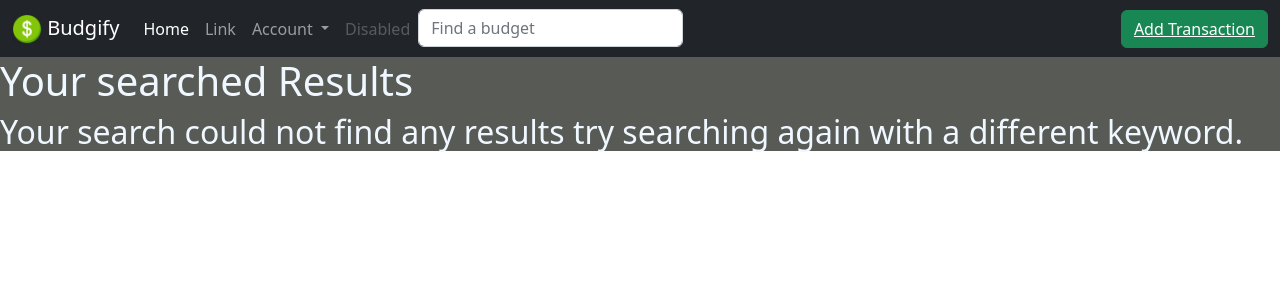
After one commit to joelwagner747/budgetapp, a Django app: page /search/ in a window 1280 px wide. The commit adds this page. Shown: the top 300 px of the page. Run offline with Django 4.2, Linux system fonts and the light colour scheme; the visitor is signed in with stand-in values (Sample User, id 1); data that the repository does not hold is empty.

Commit message:
Implemented Search Bar and results

```diff
--- a/budgets/urls.py
+++ b/budgets/urls.py
@@ -15,6 +15,7 @@ from .views import (
     DeleteTransactionView,
     EditTransactionView,
     TransactionView,
+    SearchResultsView,
 )
 
 urlpatterns = [
@@ -47,4 +48,5 @@ urlpatterns = [
     path(
         "<int:pk>/transactions/", TransactionView.as_view(), name="budget_transactions"
     ),
+    path("search/", SearchResultsView.as_view(), name="search_results"),
 ]
--- a/budgets/views.py
+++ b/budgets/views.py
@@ -1,4 +1,5 @@
 from typing import Any
+from django.db.models.query import QuerySet
 from django.shortcuts import render
 from django.views.generic.edit import CreateView, UpdateView, DeleteView
 from django.views.generic import DetailView, ListView, View, TemplateView, FormView
@@ -295,3 +296,59 @@ class TransactionView(LoginRequiredMixin, UserPassesTestMixin, DetailView):
     def test_func(self):
         obj = self.get_object()
         return obj.user == self.request.user
+
+
+class SearchResultsView(LoginRequiredMixin, ListView):
+    model = Budget
+    template_name = "search_results.html"
+
+    def get_queryset(self):
+        query = self.request.GET.get("q")
+        if query:
+            print("Query was true")
+            budgets = Budget.objects.filter(user=self.request.user).filter(
+                name__icontains=query
+            )
+            for budget in budgets:
+                income = budget.income_set.all()
+                budget.income = income[0]
+                categories = budget.category_set.all().order_by("name")
+                total = 0
+                for category in categories:
+                    transactions = Transaction.objects.filter(category=category)
+                    amount = 0
+                    for transaction in transactions:
+                        amount += transaction.amount
+                    if amount == 0:
+                        category.amount_spent = Money(amount, "USD")
+                    else:
+                        category.amount_spent = amount
+                    total += amount
+                if total == 0:
+                    total = Money(total, "USD")
+                budget.categories = categories
+                budget.total = total
+            return budgets
+        else:
+            print("query was false")
+            budgets = Budget.objects.filter(user=self.request.user).order_by("-date")
+            for budget in budgets:
+                income = budget.income_set.all()
+                budget.income = income[0]
+                categories = budget.category_set.all().order_by("name")
+                total = 0
+                for category in categories:
+                    transactions = Transaction.objects.filter(category=category)
+                    amount = 0
+                    for transaction in transactions:
+                        amount += transaction.amount
+                    if amount == 0:
+                        category.amount_spent = Money(amount, "USD")
+                    else:
+                        category.amount_spent = amount
+                    total += amount
+                if total == 0:
+                    total = Money(total, "USD")
+                budget.categories = categories
+                budget.total = total
+                return budgets
--- a/templates/add_transaction.html
+++ b/templates/add_transaction.html
@@ -1,7 +1,7 @@
 {% extends "base.html" %}
 {% load crispy_forms_tags %}
 {% block content %}
-<h1>Add new Trasaction</h1>
+<h1>Add new Transaction</h1>
 
 <form method="post">
     {% csrf_token %}
--- a/templates/base.html
+++ b/templates/base.html
@@ -51,7 +51,9 @@
           <li class="nav-item">
             <a class="nav-link disabled" href="#" tabindex="-1" aria-disabled="true">Disabled</a>
           </li>
-          <input class="form-control me-2" type="search" placeholder="Find a budget" aria-label="Search">
+          <form method="get" action="{% url 'search_results' %}">
+            <input class="form-control me-2" name="q" type="search" placeholder="Find a budget" aria-label="Search">
+          </form>
         </ul>
         <form class="d-flex">
           <button class="btn btn-success" type="submit">
--- /dev/null
+++ b/templates/search_results.html
@@ -0,0 +1,30 @@
+{% extends "base.html" %}
+
+{% block content %}
+
+<h1>Your searched Results</h1>
+{% if budget_list %}
+{% for budget in budget_list %}
+<div class="containerBudget">
+    <h2><a href="{% url 'budget' budget.pk %}">{{ budget.name }}</a></h2>
+
+    {% if budget.income %}
+    <h4>Monthly Income: {{ budget.income.monthly_income }}</h4>
+    {% else %}
+    <p>No income data available.</p>
+    {% endif %}
+
+    {% for category in budget.categories %}
+    <h5>Category: {{ category.name }}
+        </a></h5>
+    <p>Amount Budgeted: {{ category.amount_budgeted }}</p>
+    <p>Amount Spent: {{ category.amount_spent}}</p>
+    {% endfor %}
+    <h4>Total Spent: {{ budget.total }}</h4>
+</div>
+{% endfor %}
+{% else %}
+<h2>Your search could not find any results try searching again with a different keyword.</h2>
+{% endif %}
+
+{% endblock content %}
```
